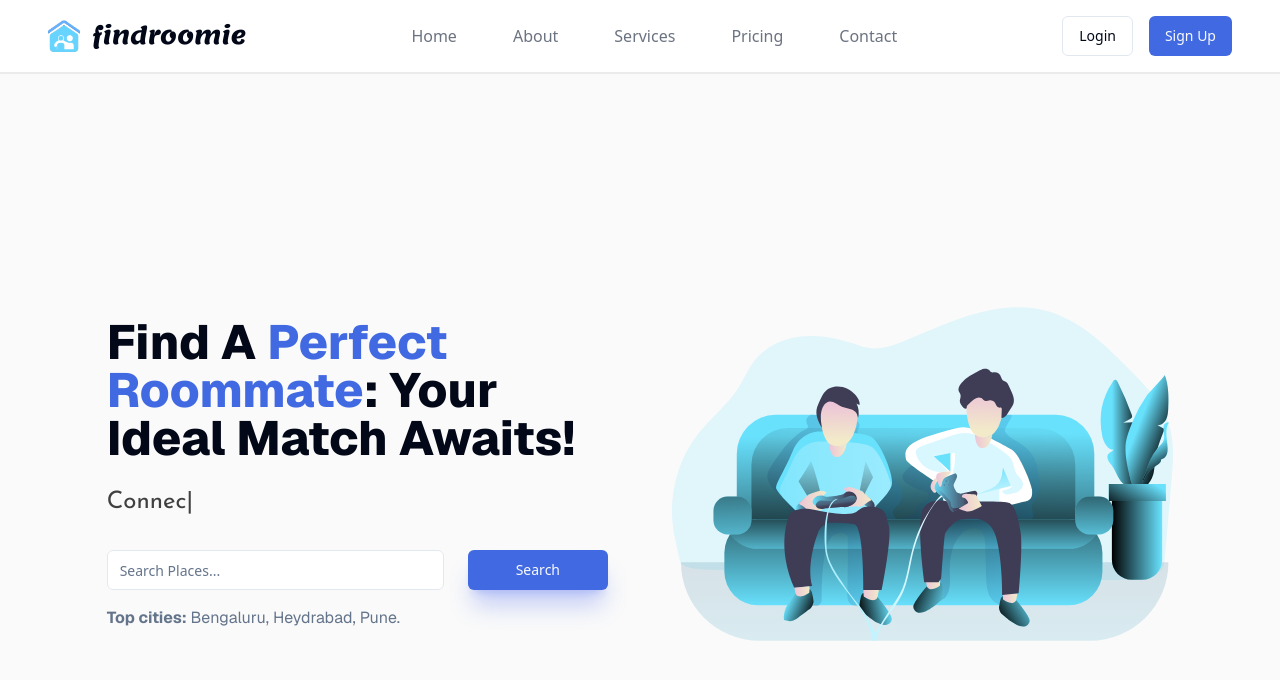
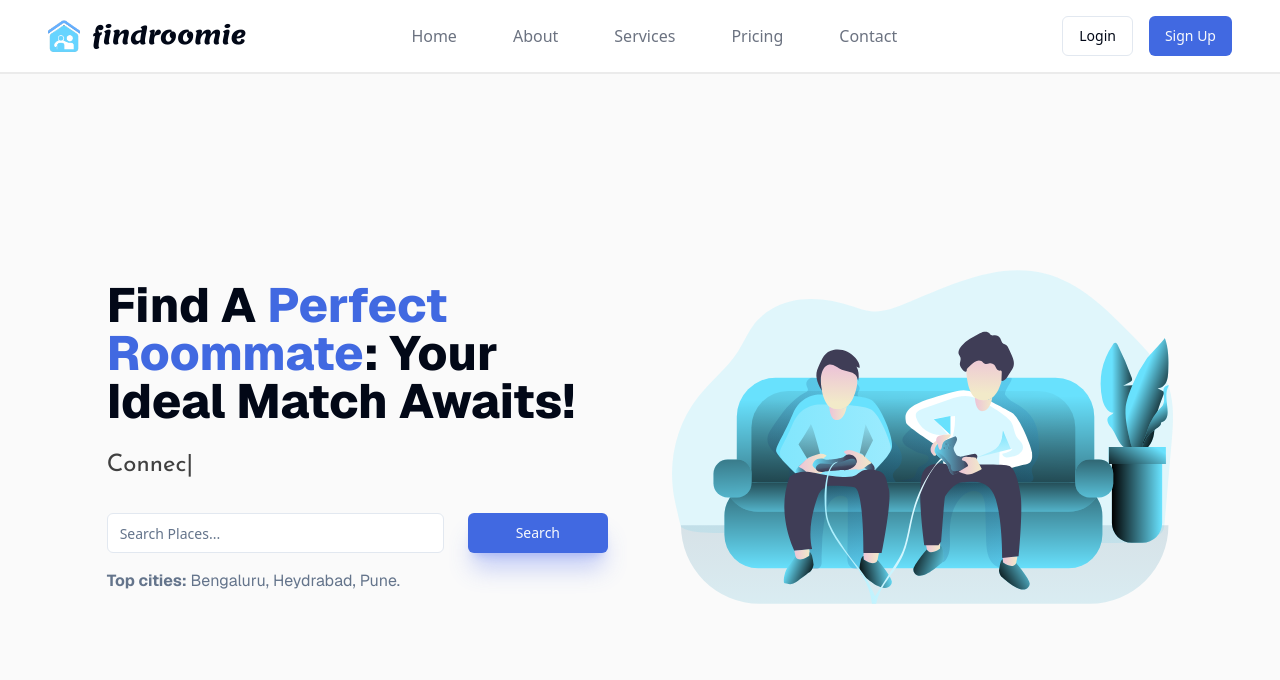
Before and after one commit to muhammedanaskhan/find-roomie, a Next.js app in the folder Frontend/: page / in a window 1280 px wide. Shown: the top 680 px of the page. Built offline with nearby package versions, Linux system fonts and the light colour scheme.

Commit message:
sections height fixed

```diff
--- a/Frontend/src/pages/_app.tsx
+++ b/Frontend/src/pages/_app.tsx
@@ -41,7 +41,7 @@ export default function App({ Component, pageProps }: AppProps) {
   return (
 
     <main
-      className={`${inter.variable} ${barlowCondensed.variable} ${josefinSans.variable} ${lemon.variable} ${GeistMono.variable} ${GeistSans.variable}`}
+      className={`${inter.variable} ${barlowCondensed.variable} ${josefinSans.variable} ${lemon.variable} ${GeistMono.variable} ${GeistSans.variable} flex flex-col h-screen` }
     >
       <QueryClientProvider client={queryClient}>
         <Nav />
--- a/Frontend/src/pages/index.tsx
+++ b/Frontend/src/pages/index.tsx
@@ -7,7 +7,7 @@ const inter = Inter({ subsets: ['latin'] })
 
 export default function Home() {
   return (
-    <section className=' bg-background200 min-h-screen flex justify-center items-center'>
+    <section className=' bg-background200 flex flex-1 justify-center items-center'>
       <Hero/>
     </section>
 
```
